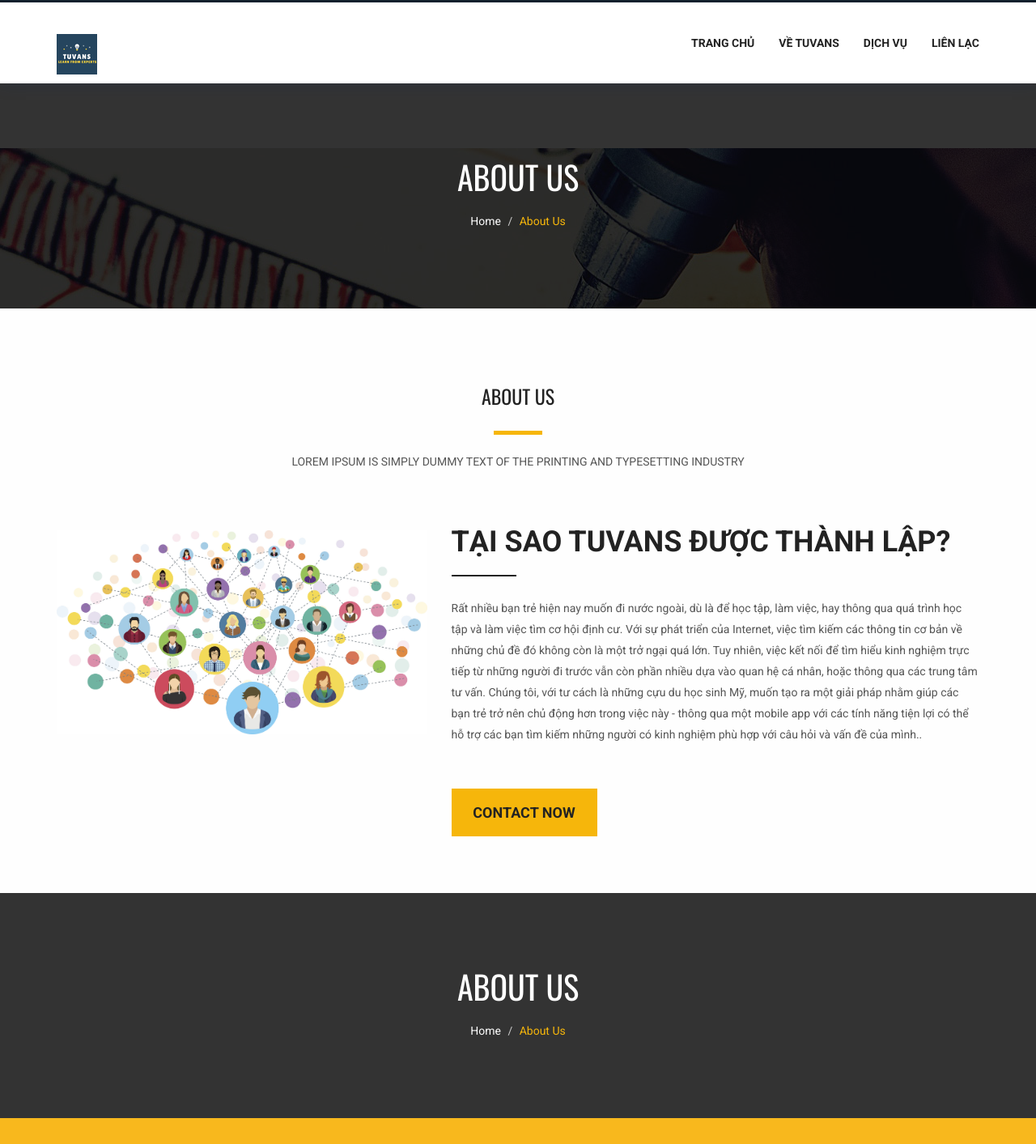
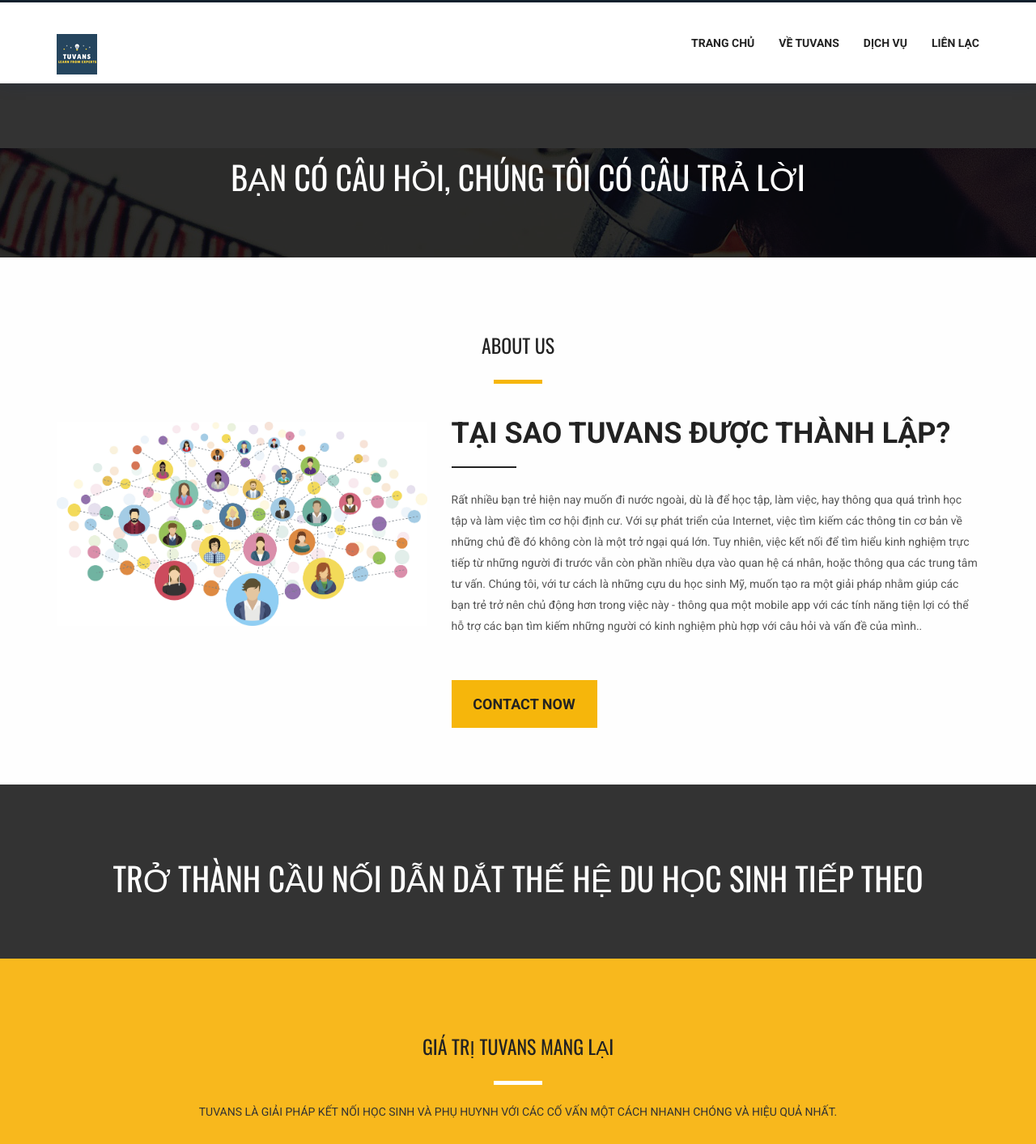
Before and after one commit to trungdo93/trungdo93.github.io, a plain HTML site: page about.html in a window 1280 px wide. Shown: the part 47-1460 px from the top of the page at 81% size. Drawn offline with nearby package versions, Linux system fonts and the light colour scheme.

Commit message:
update content

```diff
--- a/about.html
+++ b/about.html
@@ -110,11 +110,7 @@
 
     <!-- Banner area -->
     <section class="banner_area" data-stellar-background-ratio="0.5">
-        <h2>About Us</h2>
-        <ol class="breadcrumb">
-            <li><a href="index.html">Home</a></li>
-            <li><a href="#" class="active">About Us</a></li>
-        </ol>
+        <h2>Bạn có câu hỏi, chúng tôi có câu trả lời</h2>
     </section>
     <!-- End Banner area -->
 
@@ -123,7 +119,6 @@
         <div class="container">
             <div class="tittle wow fadeInUp">
                 <h2>ABOUT US</h2>
-                <h4>Lorem Ipsum is simply dummy text of the printing and typesetting industry</h4>
             </div>
             <div class="row about_row">
                 <div class="col-md-5 col-sm-6 about_client about_pages_client">
@@ -142,11 +137,7 @@
     <!-- End About Us Area -->
 
     <section class="banner_area" data-stellar-background-ratio="0.5">
-        <h2>About Us</h2>
-        <ol class="breadcrumb">
-            <li><a href="index.html">Home</a></li>
-            <li><a href="#" class="active">About Us</a></li>
-        </ol>
+        <h2>Trở thành cầu nối dẫn dắt thế hệ du học sinh tiếp theo</h2>
     </section>
 
     <!-- What ew offer Area -->
@@ -193,11 +184,7 @@
     <!-- End What ew offer Area -->
 
     <section class="banner_area" data-stellar-background-ratio="0.5">
-        <h2>About Us</h2>
-        <ol class="breadcrumb">
-            <li><a href="index.html">Home</a></li>
-            <li><a href="#" class="active">About Us</a></li>
-        </ol>
+        <h2>Cầu nối giấc mơ du học Mỹ</h2>
     </section>
 
     <!-- Our Features Area -->
@@ -257,11 +244,7 @@
     <!-- End Our Features Area -->
 
     <section class="banner_area" data-stellar-background-ratio="0.5">
-        <h2>About Us</h2>
-        <ol class="breadcrumb">
-            <li><a href="index.html">Home</a></li>
-            <li><a href="#" class="active">About Us</a></li>
-        </ol>
+        <h2>Định hướng rõ ràng về tương lai</h2>
     </section>
 
     <!-- Our Team Area -->
```
Also changed, not shown: index.html (+2 -2 lines).
